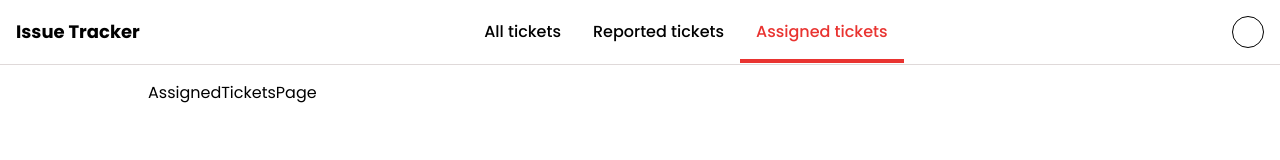
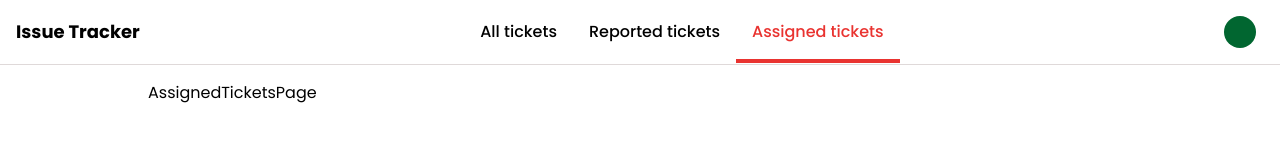
Before and after one commit to Pasang24/Issue-Tracker, a Next.js app: page /assigned-tickets in a window 1280 px wide. Shown: the top 160 px of the page. Built offline with nearby package versions, Linux system fonts and the light colour scheme; no server answers; what @bprogress/next would draw is missing.

Commit message:
feat: add a User Profile section in the navbar to show the user's data

```diff
--- a/src/components/Navbar.tsx
+++ b/src/components/Navbar.tsx
@@ -1,6 +1,7 @@
 import React from "react";
 import Link from "next/link";
 import NavLinks from "./NavLinks";
+import UserProfile from "./UserProfile";
 
 function Navbar() {
   return (
@@ -9,7 +10,7 @@ function Navbar() {
         Issue Tracker
       </Link>
       <NavLinks />
-      <div className="border w-8 h-8 rounded-full" />
+      <UserProfile />
     </nav>
   );
 }
--- /dev/null
+++ b/src/components/UserProfile.tsx
@@ -0,0 +1,32 @@
+"use client";
+
+import { useContext } from "react";
+import { UserContext } from "@/context/UserProvider";
+
+function UserProfile() {
+  const { user, loading } = useContext(UserContext);
+
+  console.log(user);
+
+  return (
+    <div className="flex items-center gap-2">
+      {loading ? (
+        <>
+          <div className="grid place-content-center bg-gray-300 text-white font-medium w-8 h-8 rounded-full animate-pulse" />
+          <span className="bg-gray-300 w-[120px] h-[20px] rounded-sm animate-pulse" />
+        </>
+      ) : (
+        <>
+          <div className="grid place-content-center bg-green-800 text-white font-medium w-8 h-8 rounded-full">
+            {user?.name[0]}
+          </div>
+          <span className="text-xs text-gray-800 font-medium whitespace-nowrap">
+            {user?.name}
+          </span>
+        </>
+      )}
+    </div>
+  );
+}
+
+export default UserProfile;
```
